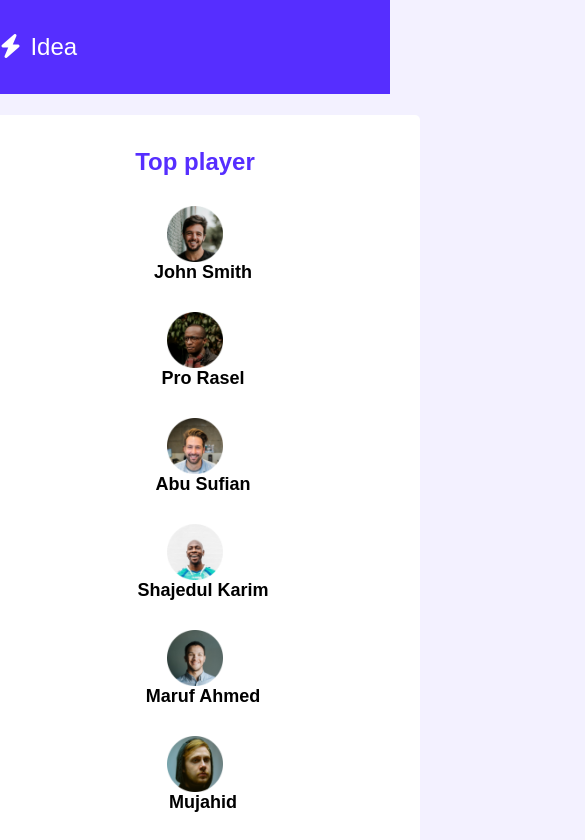
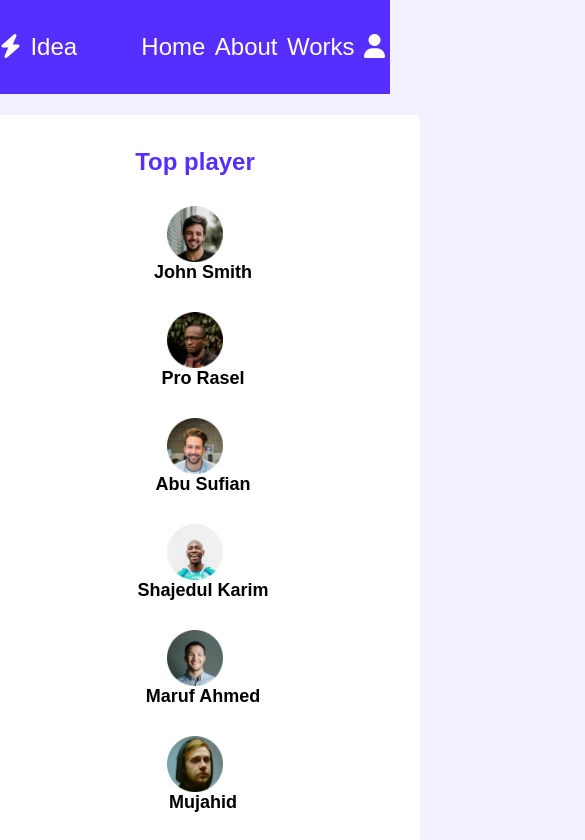
Before and after one commit to ash-habib/leaderboard, a plain HTML site: page index.html in a window 390 px wide. Shown: the top 840 px of the page, 585 px wide, since content can reach past the window. Drawn offline with Linux system fonts and the light colour scheme.

Commit message:
new changes

```diff
--- a/css/style.css
+++ b/css/style.css
@@ -165,7 +165,7 @@ nav a {
     margin-right: 5px;
 }
 @media (max-width:688px) {
-    .nvabar,.container {
+    .navbar,.container {
         width: 100%;
     }
     .section-title {
```
